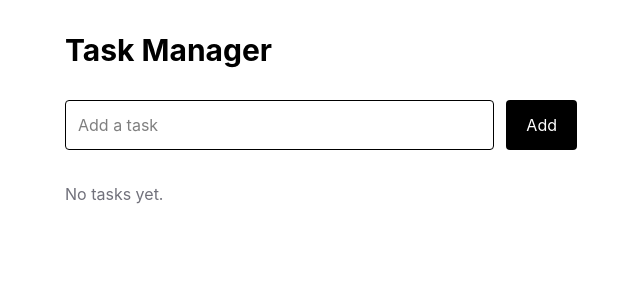
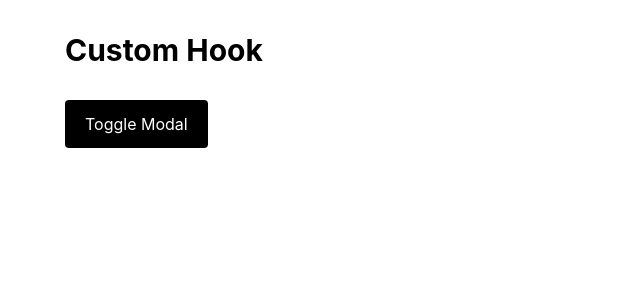
Before and after one commit to foysaliio/React-Mastery-Journey, a React (Vite) app: page / in a window 1280 px wide. Shown: the top 300 px of the page, without its empty margins (319-959 px from the left). Built offline with nearby package versions, Linux system fonts and the light colour scheme.

Commit message:
feat(react): create reusable custom toggle hook

```diff
--- a/src/App.tsx
+++ b/src/App.tsx
@@ -1,19 +1,42 @@
-import TaskForm from "./components/TaskForm";
-
-import TaskList from "./components/TaskList";
-
-import TaskProvider from "./context/TaskProvider";
+import { useToggle } from "./hooks/useToggle";
 
 export default function App() {
+  const modal = useToggle();
+
   return (
-    <TaskProvider>
-      <main className="mx-auto max-w-xl p-8">
-        <h1 className="text-3xl font-bold">Task Manager</h1>
+    <main className="mx-auto max-w-xl p-8">
+      <h1 className="text-3xl font-bold">
+        Custom Hook
+      </h1>
 
-        <TaskForm />
+      <button
+        onClick={modal.toggle}
+        className="mt-8 rounded bg-black
+          px-5 py-3 text-white"
+      >
+        Toggle Modal
+      </button>
 
-        <TaskList />
-      </main>
-    </TaskProvider>
+      {modal.value && (
+        <section className="mt-6 rounded border p-5">
+          <h2 className="text-xl font-semibold">
+            Modal Content
+          </h2>
+
+          <p className="mt-2 text-zinc-600">
+            This state is managed by
+            useToggle.
+          </p>
+
+          <button
+            onClick={modal.turnOff}
+            className="mt-4 rounded border
+              px-4 py-2"
+          >
+            Close
+          </button>
+        </section>
+      )}
+    </main>
   );
 }
--- a/src/components/TaskForm.tsx
+++ /dev/null
@@ -1,50 +0,0 @@
-import { useContext, useState, type FormEvent } from "react";
-
-import { TaskContext } from "../context/TaskContext";
-
-export default function TaskForm() {
-  const [title, setTitle] = useState("");
-
-  const context = useContext(TaskContext);
-
-  if (!context) {
-    throw new Error("TaskForm must be used inside TaskProvider.");
-  }
-
-  const { dispatch } = context;
-
-  function handleSubmit(event: FormEvent<HTMLFormElement>) {
-    event.preventDefault();
-
-    const trimmedTitle = title.trim();
-
-    if (!trimmedTitle) {
-      return;
-    }
-
-    dispatch({
-      type: "TASK_ADDED",
-      payload: {
-        title: trimmedTitle,
-      },
-    });
-
-    setTitle("");
-  }
-
-  return (
-    <form onSubmit={handleSubmit} className="mt-8 flex gap-3">
-      <input
-        type="text"
-        value={title}
-        onChange={(event) => setTitle(event.target.value)}
-        placeholder="Add a task"
-        className="flex-1 rounded border p-3"
-      />
-
-      <button type="submit" className="rounded bg-black px-5 py-3 text-white">
-        Add
-      </button>
-    </form>
-  );
-}
--- a/src/components/TaskList.tsx
+++ /dev/null
@@ -1,60 +0,0 @@
-import { useContext } from "react";
-
-import { TaskContext } from "../context/TaskContext";
-
-export default function TaskList() {
-  const context = useContext(TaskContext);
-
-  if (!context) {
-    throw new Error("TaskList must be used inside TaskProvider.");
-  }
-
-  const { state, dispatch } = context;
-
-  if (state.tasks.length === 0) {
-    return <p className="mt-8 text-zinc-500">No tasks yet.</p>;
-  }
-
-  return (
-    <div className="mt-8 space-y-3">
-      {state.tasks.map((task) => (
-        <article
-          key={task.id}
-          className="flex items-center
-            justify-between rounded
-            border p-4"
-        >
-          <button
-            type="button"
-            onClick={() =>
-              dispatch({
-                type: "TASK_TOGGLED",
-                payload: {
-                  id: task.id,
-                },
-              })
-            }
-            className={task.completed ? "line-through opacity-50" : ""}
-          >
-            {task.title}
-          </button>
-
-          <button
-            type="button"
-            onClick={() =>
-              dispatch({
-                type: "TASK_DELETED",
-                payload: {
-                  id: task.id,
-                },
-              })
-            }
-            className="text-sm text-red-600"
-          >
-            Delete
-          </button>
-        </article>
-      ))}
-    </div>
-  );
-}
--- a/src/context/TaskContext.ts
+++ /dev/null
@@ -1,10 +0,0 @@
-import { createContext, type Dispatch } from "react";
-
-import type { TaskAction, TaskState } from "../types/task";
-
-export type TaskContextValue = {
-  state: TaskState;
-  dispatch: Dispatch<TaskAction>;
-};
-
-export const TaskContext = createContext<TaskContextValue | null>(null);
--- a/src/context/TaskProvider.tsx
+++ /dev/null
@@ -1,24 +0,0 @@
-import { useReducer, type ReactNode } from "react";
-
-import { TaskContext } from "./TaskContext";
-
-import { initialTaskState, taskReducer } from "../reducers/taskReducer";
-
-type TaskProviderProps = {
-  children: ReactNode;
-};
-
-export default function TaskProvider({ children }: TaskProviderProps) {
-  const [state, dispatch] = useReducer(taskReducer, initialTaskState);
-
-  return (
-    <TaskContext
-      value={{
-        state,
-        dispatch,
-      }}
-    >
-      {children}
-    </TaskContext>
-  );
-}
--- /dev/null
+++ b/src/hooks/useToggle.ts
@@ -0,0 +1,24 @@
+import { useState } from "react";
+
+export const useToggle = (initialValue = false) => {
+  const [value, setValue] = useState(initialValue);
+
+  const toggle = () => {
+    setValue((current) => !current);
+  };
+
+  const turnOn = () => {
+    setValue(true);
+  };
+
+  const turnOff = () => {
+    setValue(false);
+  };
+
+  return {
+    value,
+    toggle,
+    turnOn,
+    turnOff,
+  };
+};
--- a/src/reducers/taskReducer.ts
+++ /dev/null
@@ -1,44 +0,0 @@
-import type { Task, TaskAction, TaskState } from "../types/task";
-
-export const initialTaskState: TaskState = {
-  tasks: [],
-};
-
-export function taskReducer(state: TaskState, action: TaskAction): TaskState {
-  switch (action.type) {
-    case "TASK_ADDED": {
-      const newTask: Task = {
-        id: Date.now(),
-        title: action.payload.title,
-        completed: false,
-      };
-
-      return {
-        ...state,
-        tasks: [...state.tasks, newTask],
-      };
-    }
-
-    case "TASK_TOGGLED":
-      return {
-        ...state,
-        tasks: state.tasks.map((task) =>
-          task.id === action.payload.id
-            ? {
-                ...task,
-                completed: !task.completed,
-              }
-            : task,
-        ),
-      };
-
-    case "TASK_DELETED":
-      return {
-        ...state,
-        tasks: state.tasks.filter((task) => task.id !== action.payload.id),
-      };
-
-    default:
-      return state;
-  }
-}
--- a/src/types/task.ts
+++ /dev/null
@@ -1,29 +0,0 @@
-export type Task = {
-  id: number;
-  title: string;
-  completed: boolean;
-};
-
-export type TaskState = {
-  tasks: Task[];
-};
-
-export type TaskAction =
-  | {
-      type: "TASK_ADDED";
-      payload: {
-        title: string;
-      };
-    }
-  | {
-      type: "TASK_TOGGLED";
-      payload: {
-        id: number;
-      };
-    }
-  | {
-      type: "TASK_DELETED";
-      payload: {
-        id: number;
-      };
-    };
```
